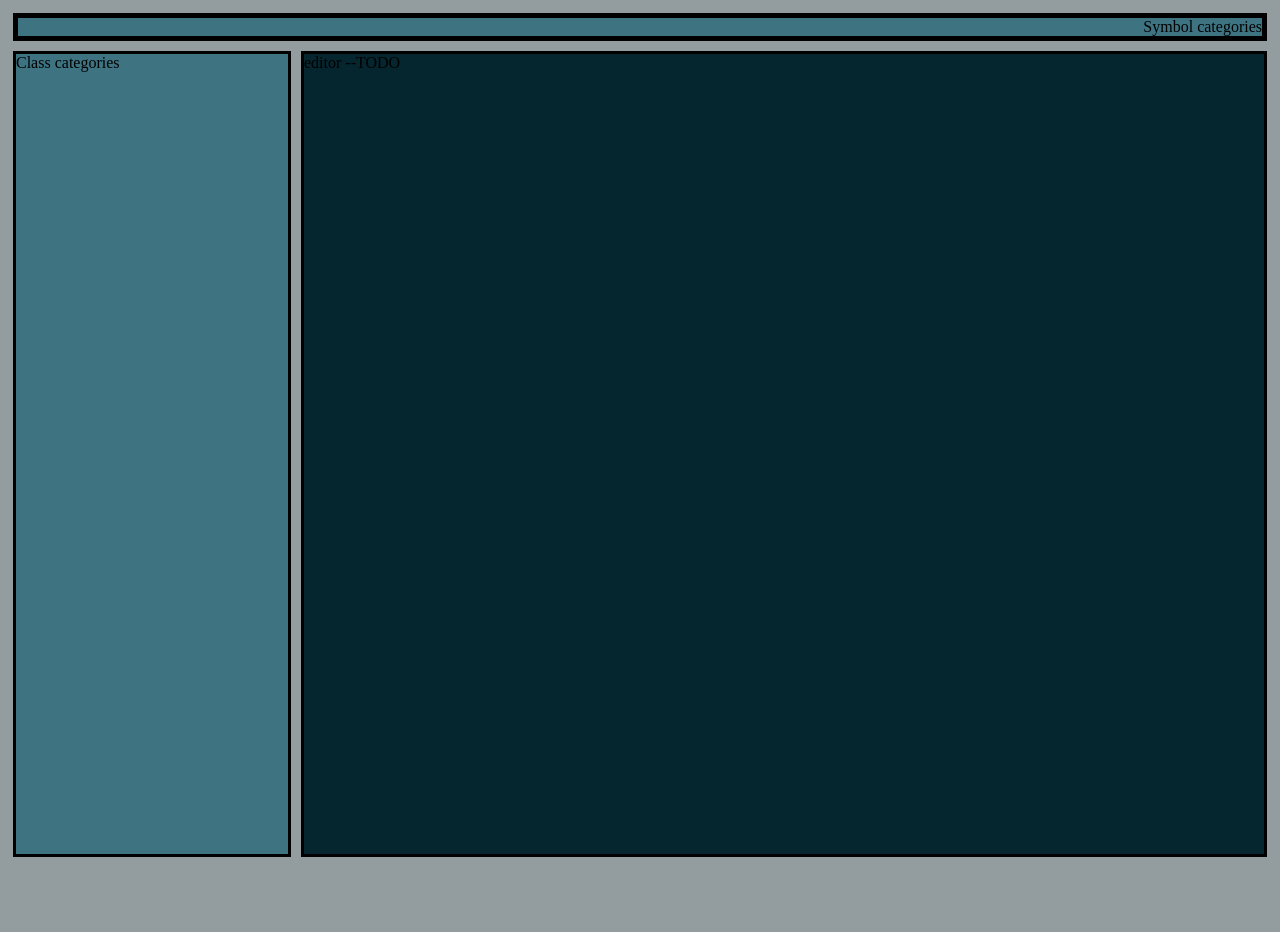
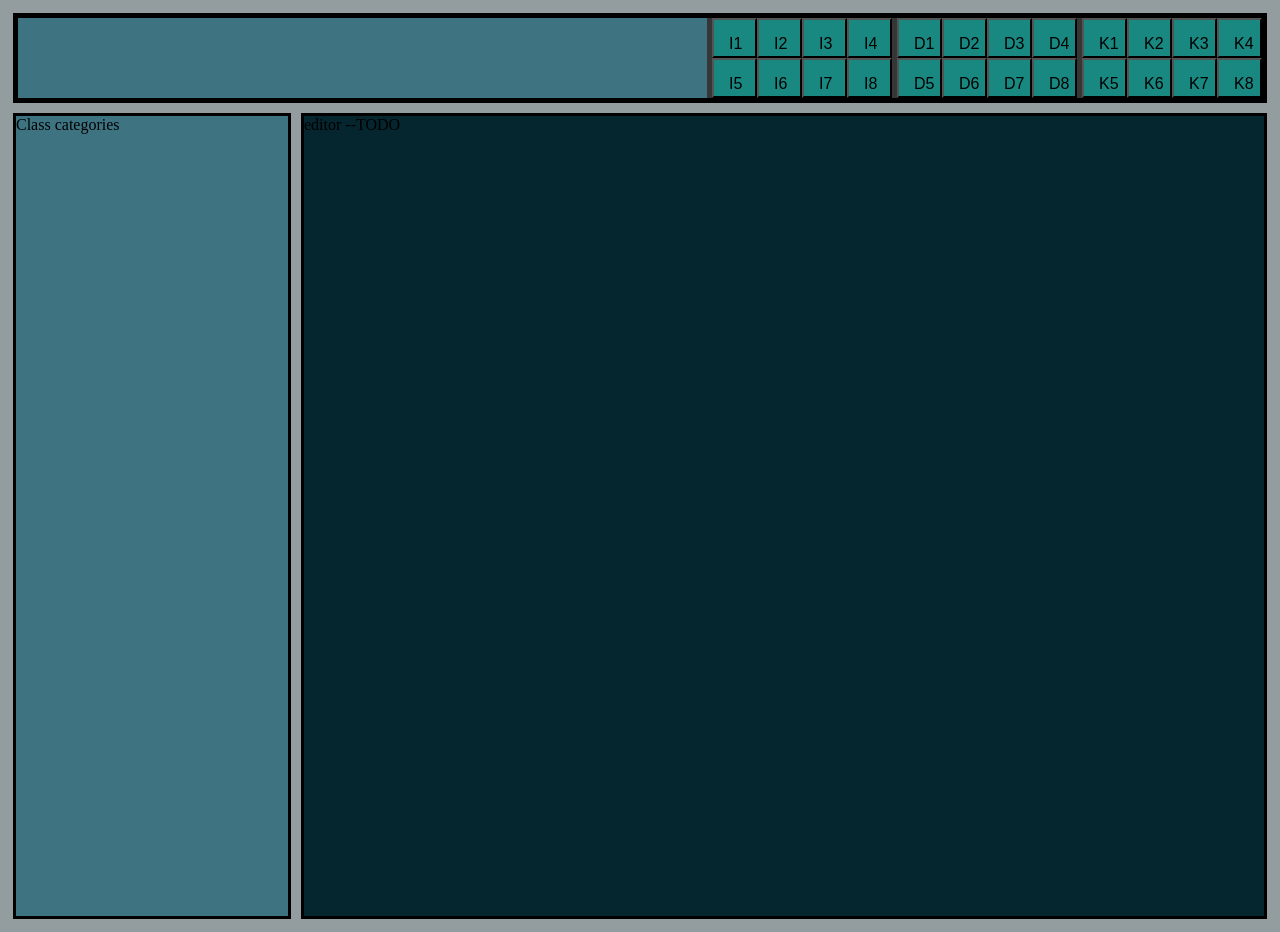
Before and after one commit to genciberisha1/INT20_21_Gr25, a plain HTML site: page index.html in a window 1280 px wide. Before the commit the page ends 870 px from the top, so only its background shows below. Drawn offline with Linux system fonts and the light colour scheme.

Commit message:
Added the symbol category class, and pseudo-symbols

```diff
--- a/css/baza.css
+++ b/css/baza.css
@@ -1,9 +1,3 @@
-/* the flex container  includes 3 other containers :
-top
-left
-right
-*/
-
 body{
     display: flex;
     flex-direction: row;
@@ -46,3 +40,29 @@ body{
     width: 100px;
 
   }
+
+
+  .top-cats{
+    display: flex;
+    flex-wrap: wrap;
+    justify-content: flex-start;
+    border-left: 5px solid;
+    border-color: #363636 ;
+    background-color:#FFD3B5;
+    color: white;
+    width: 180px;
+
+  }
+  .top-cats-buttons{
+    display: flex;
+    flex-direction: row;
+    flex-grow: 1;
+    flex-wrap: wrap;
+    text-align: center;
+    width: 40px;
+    height: 40px;
+    font-size: 16px;
+    padding: 15px;
+    cursor: pointer;
+    background-color:#198881;
+  }
--- a/index.html
+++ b/index.html
@@ -8,7 +8,39 @@
   </head>
   <body>
     <div id="top">
-      Symbol categories
+      <div class="top-cats">
+        <button class="top-cats-buttons" type="button" name="button">I1</button>
+        <button class="top-cats-buttons" type="button" name="button">I2</button>
+        <button class="top-cats-buttons" type="button" name="button">I3</button>
+        <button class="top-cats-buttons" type="button" name="button">I4</button>
+        <button class="top-cats-buttons" type="button" name="button">I5</button>
+        <button class="top-cats-buttons" type="button" name="button">I6</button>
+        <button class="top-cats-buttons" type="button" name="button">I7</button>
+        <button class="top-cats-buttons" type="button" name="button">I8</button>
+      </div>
+
+      <div class="top-cats">
+        <button class="top-cats-buttons" type="button" name="button">D1</button>
+        <button class="top-cats-buttons" type="button" name="button">D2</button>
+        <button class="top-cats-buttons" type="button" name="button">D3</button>
+        <button class="top-cats-buttons" type="button" name="button">D4</button>
+        <button class="top-cats-buttons" type="button" name="button">D5</button>
+        <button class="top-cats-buttons" type="button" name="button">D6</button>
+        <button class="top-cats-buttons" type="button" name="button">D7</button>
+        <button class="top-cats-buttons" type="button" name="button">D8</button>
+      </div>
+
+      <div class="top-cats">
+        <button class="top-cats-buttons" type="button" name="button">K1</button>
+        <button class="top-cats-buttons" type="button" name="button">K2</button>
+        <button class="top-cats-buttons" type="button" name="button">K3</button>
+        <button class="top-cats-buttons" type="button" name="button">K4</button>
+        <button class="top-cats-buttons" type="button" name="button">K5</button>
+        <button class="top-cats-buttons" type="button" name="button">K6</button>
+        <button class="top-cats-buttons" type="button" name="button">K7</button>
+        <button class="top-cats-buttons" type="button" name="button">K8</button>
+      </div>
+
     </div>
     <div id="left">
       Class categories
```
